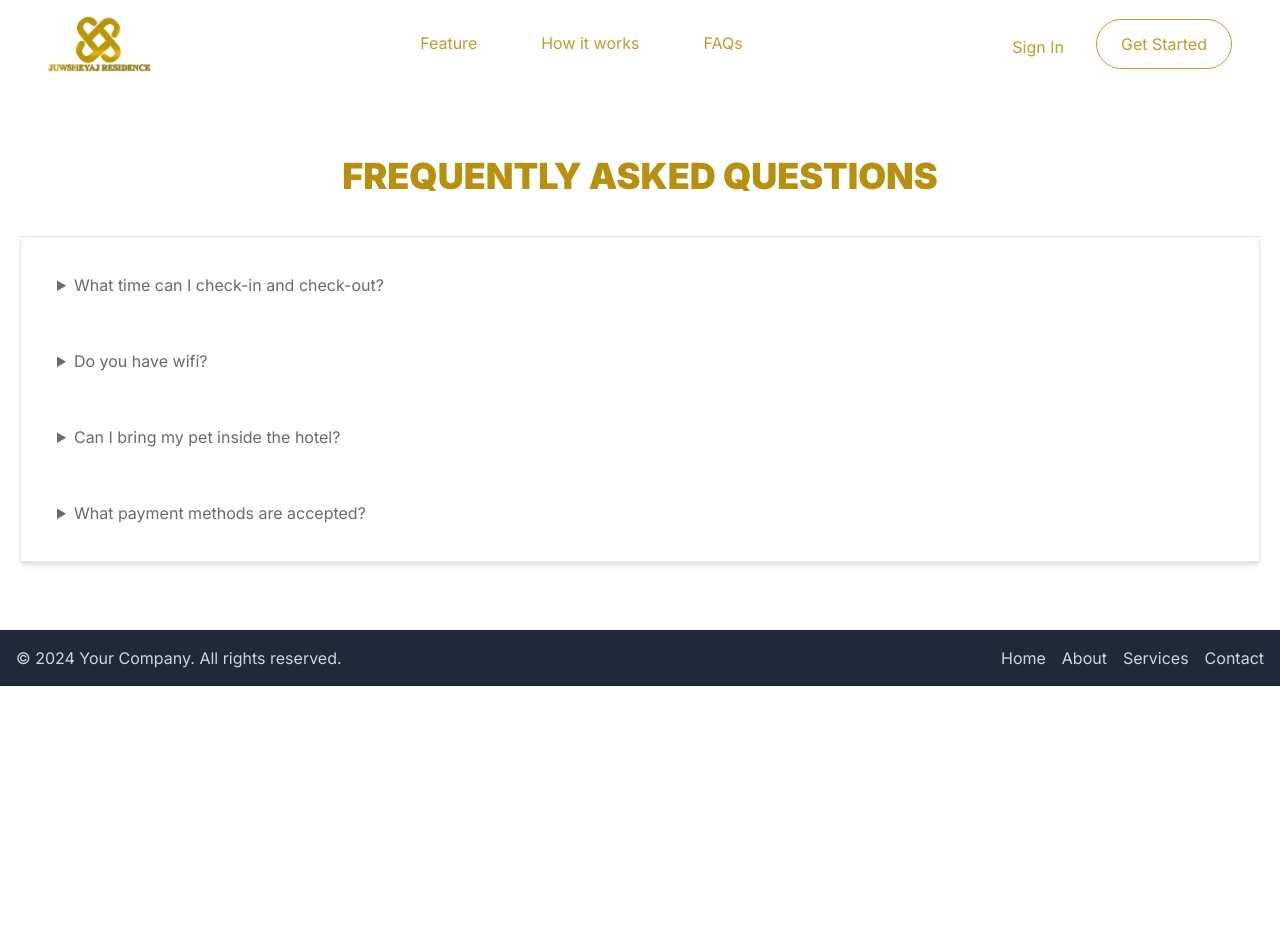
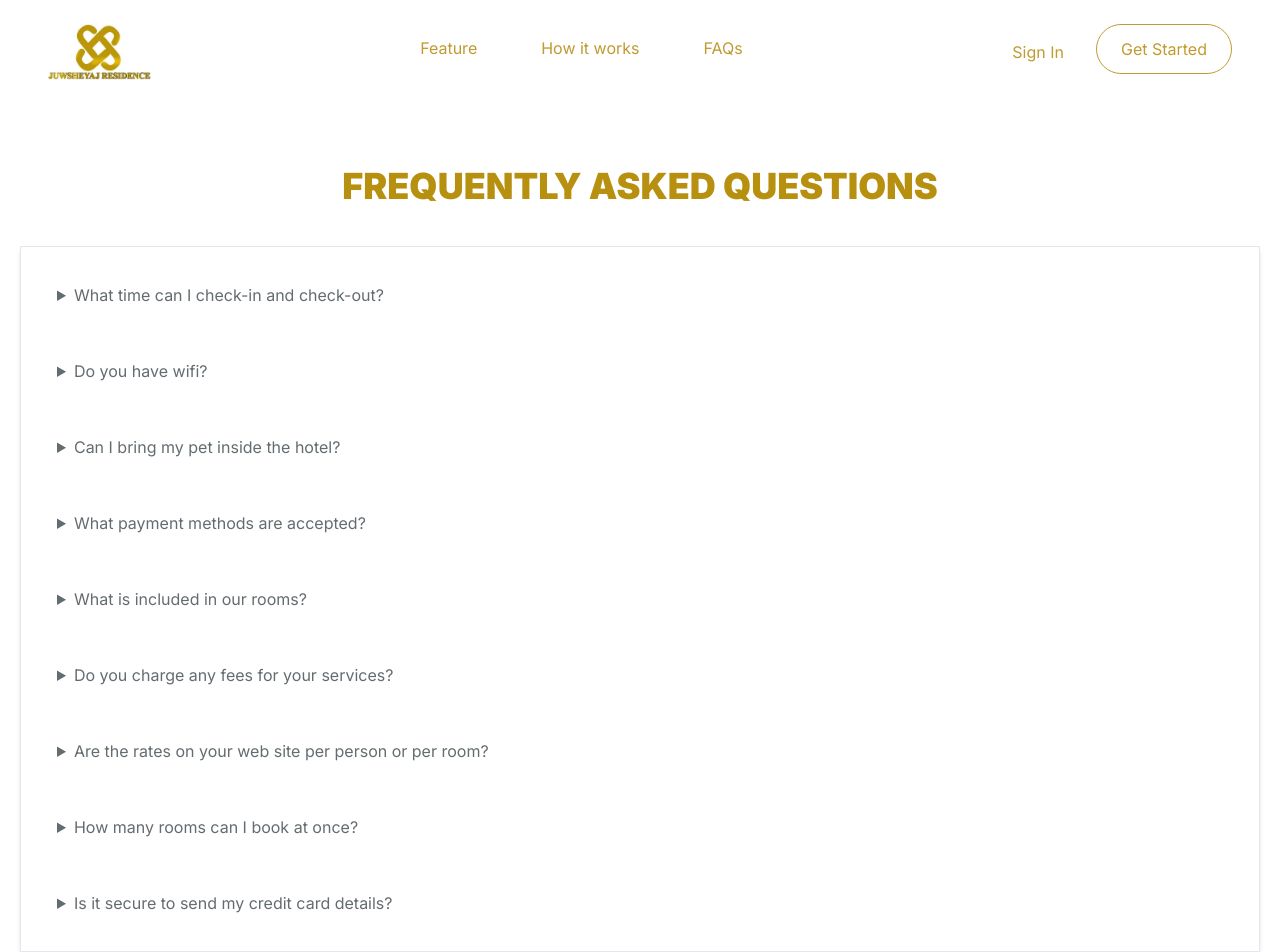
Before and after one commit to Sundayouduma/sunet-fe, a Next.js app: page /faq in a window 1280 px wide. Shown: the top 952 px of the page. Before the commit the page ends 800 px from the top, so only its background shows below. Built offline with nearby package versions, Linux system fonts and the light colour scheme.

Commit message:
faq page

```diff
--- a/src/app/components/shared/navigations/NavBar.tsx
+++ b/src/app/components/shared/navigations/NavBar.tsx
@@ -10,7 +10,7 @@ const navItems = [
   // { text: "Home", route: "/" },
   { text: "Feature", route: "/about" },
   { text: "How it works", route: "/services" },
-  { text: "FAQs", route: "/contact" },
+  { text: "FAQs", route: "/faq" },
 ];
 
 // Create a component to render the navigation items
@@ -30,7 +30,9 @@ const NavBar = () => {
   const router = useRouter();
   return (
     <div className="w-full gap-2 flex justify-between items-center py-4 px-5 md:px-12">
-      <Image src={Logo} alt="logo" className="h-14 w-auto" />
+      <NavLink className="pt-2" href="/">
+        <Image src={Logo} alt="logo" className="h-14 w-auto" />
+      </NavLink>
 
       <div className="min-[820px]:flex hidden items-center">
         <Navigation />
--- a/src/app/faq/page.tsx
+++ b/src/app/faq/page.tsx
@@ -25,11 +25,9 @@ const Faq = () => {
             <summary className="cursor-pointer p-4">Do you have wifi?</summary>
             <div className="p-4 bg-gray-50">
               <p>
-                Stay connected during your stay with 40MB bandwidth internet
-                service provided throughout our guestrooms and public areas.
-                Please log-in with your username and password provided at
-                check-in. User name is your room no. Password is *followed by
-                room no. eg: USER NAME: 2803 PASSWORD: *2803.
+                High speed wireless internet is offered for free throughout the
+                hotel; whether it be rooms, poolside, terrace, communal areas or
+                breakfast area.
               </p>
             </div>
           </details>
@@ -54,6 +52,61 @@ const Faq = () => {
               <p>We accept cash and all major credit cards as payment.</p>
             </div>
           </details>
+          <details className="w-full">
+            <summary className="cursor-pointer p-4">
+              What is included in our rooms?
+            </summary>
+            <div className="p-4 bg-gray-50">
+              <p>
+                Our rooms include a vast array of utilities to make your stay
+                enjoyable.
+              </p>
+            </div>
+          </details>
+          <details className="w-full">
+            <summary className="cursor-pointer p-4">
+              Do you charge any fees for your services?
+            </summary>
+            <div className="p-4 bg-gray-50">
+              <p>
+                No, A-HOTEL.com doesn&apos;t charge any fees for its services.
+                Our service is completely free of charge and we will not add to
+                your accommodation any additional fee for our service.
+              </p>
+            </div>
+          </details>
+          <details className="w-full">
+            <summary className="cursor-pointer p-4">
+              Are the rates on your web site per person or per room?
+            </summary>
+            <div className="p-4 bg-gray-50">
+              <p>The price is always per room.</p>
+            </div>
+          </details>
+          <details className="w-full">
+            <summary className="cursor-pointer p-4">
+              How many rooms can I book at once?
+            </summary>
+            <div className="p-4 bg-gray-50">
+              <p>
+                You can book as many rooms as are available for selected period.
+              </p>
+            </div>
+          </details>
+          <details className="w-full">
+            <summary className="cursor-pointer p-4">
+              Is it secure to send my credit card details?
+            </summary>
+            <div className="p-4 bg-gray-50">
+              <p>
+                Yes, it is absolutely secure as we are using encrypted SSL
+                protocol in all our order forms. This is the latest, most secure
+                technology that encrypts all the details provided in the order
+                form including your credit card details. All our servers are
+                also protected by firewall against any unauthorized access.{" "}
+              </p>
+            </div>
+          </details>
         </div>
       </div>
     </Layout>
```
